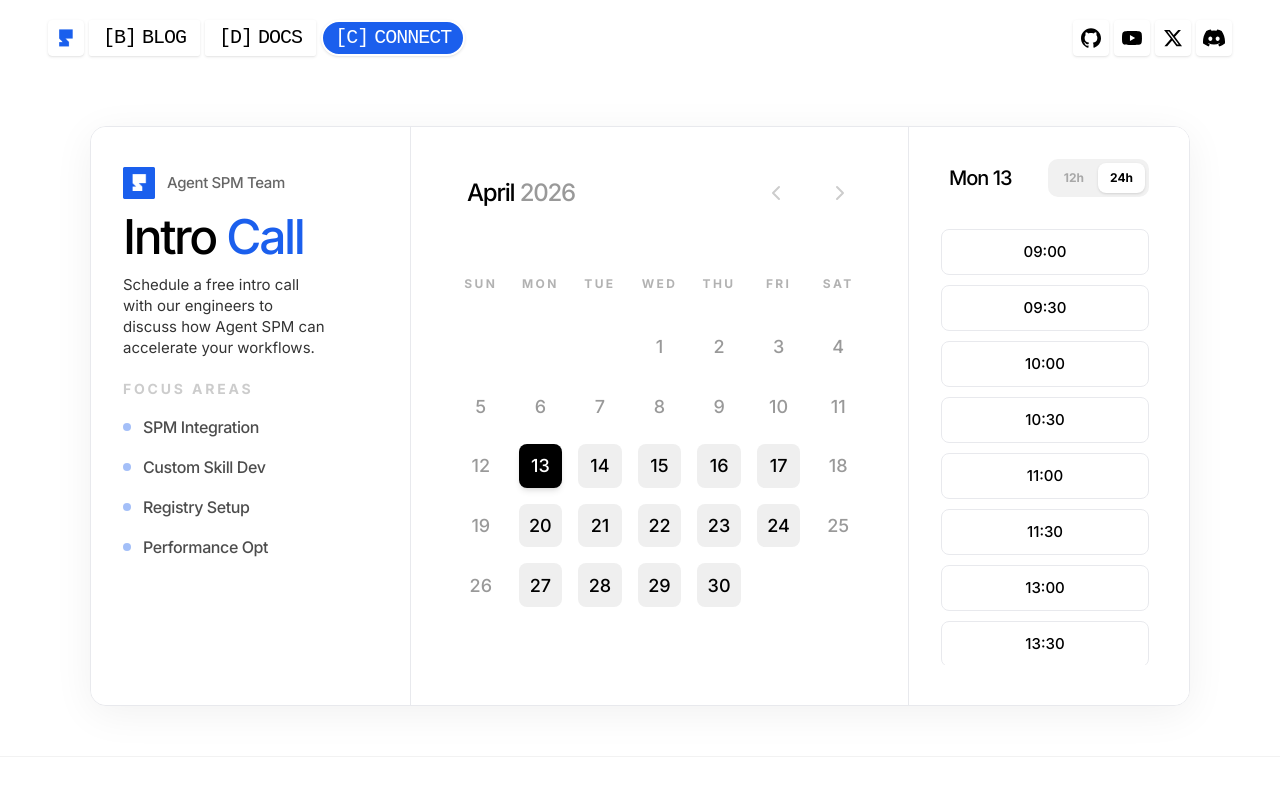
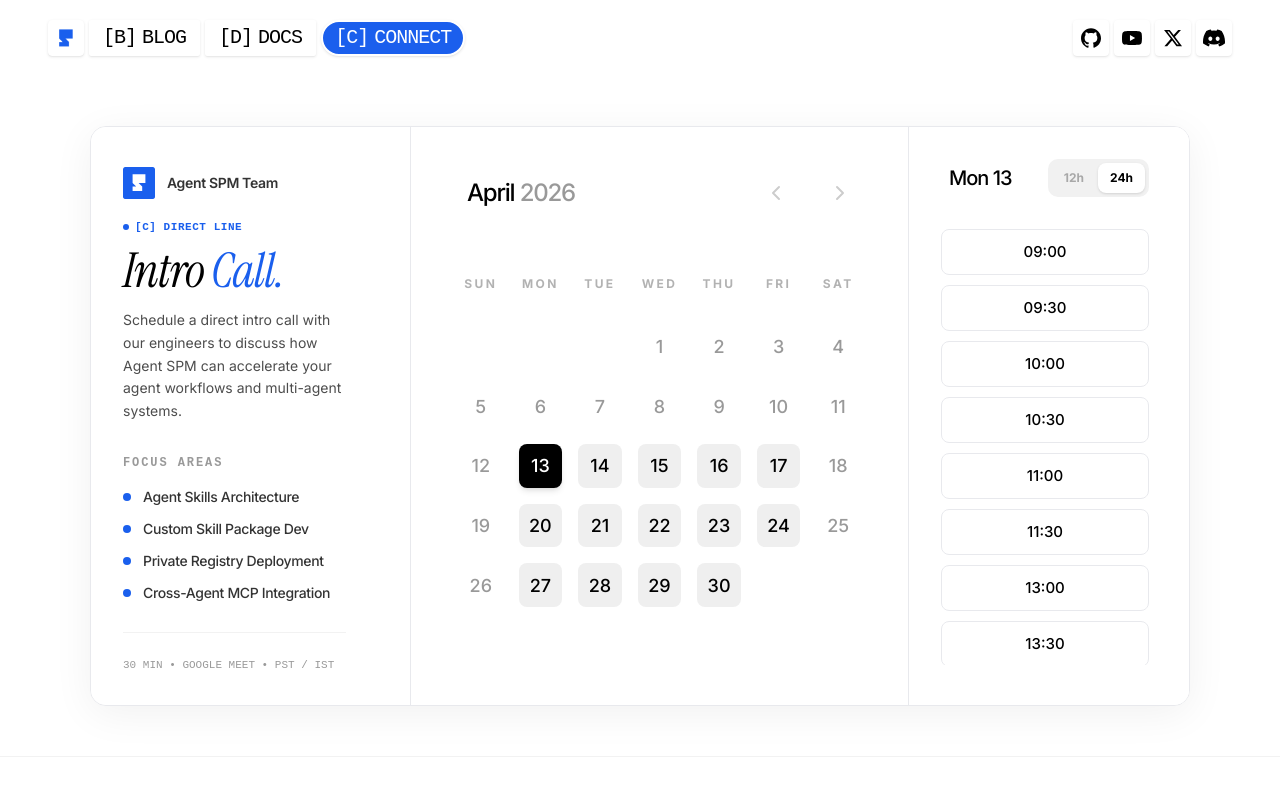
Before and after one commit to agent-spm/agent-spm-web, a Next.js app: page /connect in a window 1280 px wide. Shown: the top 800 px of the page. Built offline with nearby package versions, Linux system fonts and the light colour scheme; no server answers; a web font is replaced by a local one.

Commit message:
refactor(connect): update ConnectHero sidebar with meeting details and agenda

```diff
--- a/src/components/connect/ConnectHero.tsx
+++ b/src/components/connect/ConnectHero.tsx
@@ -1,55 +1,75 @@
-import Image from 'next/image';
+import Image from "next/image";
 
 export const ConnectHero = () => {
   return (
-    <div className="flex flex-col pt-2 pr-12 h-full">
+    <div className="flex flex-col pt-2 pr-4 sm:pr-8 h-full">
       {/* Branding */}
-      <div className="flex items-center gap-3 mb-4">
-        <div className="w-8 h-8 relative">
+      <div className="flex items-center gap-3 mb-5">
+        <div className="w-8 h-8 relative rounded-[2px] overflow-hidden">
           <Image
-            src="/images/logo.png"
+            src="/images/figma/spm-logo-footer.svg"
             alt="Agent SPM Logo"
             width={32}
             height={32}
             className="object-contain"
+            onError={(e) => {
+              const target = e.currentTarget as HTMLImageElement;
+              target.onerror = null;
+              target.src = "/images/figma/Group 45.png";
+            }}
           />
         </div>
-        <span className="text-[15px] font-medium tracking-tight text-brand-black/60 font-sans">
+        <span className="text-sm font-semibold tracking-tight text-black/80 font-sans">
           Agent SPM Team
         </span>
       </div>
 
+      {/* Eyebrow Tag */}
+      <div className="mb-3 inline-flex items-center gap-1.5 font-mono text-[11px] font-semibold tracking-wider text-[#1A5FED] uppercase">
+        <span className="w-1.5 h-1.5 rounded-full bg-[#1A5FED]" />
+        [C] DIRECT LINE
+      </div>
+
       {/* Main Content */}
       <div className="mb-4">
-        <h1 className="text-[48px] leading-[0.9] font-medium text-brand-black tracking-tighter">
-          Intro <span className="text-brand-blue">Call</span>
+        <h1
+          className="font-instrument-serif text-4xl sm:text-5xl italic font-normal text-black tracking-tight leading-[0.95]"
+          style={{ fontFamily: "'Instrument Serif', Georgia, serif" }}
+        >
+          Intro <span className="text-[#1A5FED]">Call.</span>
         </h1>
       </div>
 
-      <p className="text-[15px] leading-[1.4] font-normal text-brand-black/80 mb-5 max-w-[360px] font-sans">
-        Schedule a free intro call with our engineers to discuss how Agent SPM can accelerate your workflows.
+      <p className="text-sm leading-relaxed font-normal text-black/70 mb-8 max-w-[320px] font-sans">
+        Schedule a direct intro call with our engineers to discuss how Agent SPM can accelerate your agent workflows and multi-agent systems.
       </p>
 
       <div className="space-y-4 mb-auto">
-        <h3 className="text-[14px] font-bold text-brand-black/20 tracking-[0.2em] uppercase mb-4">
+        <h3 className="text-xs font-bold text-black/40 tracking-[0.16em] uppercase font-mono">
           Focus Areas
         </h3>
-        <ul className="space-y-4">
+        <ul className="space-y-3 font-sans">
           {[
-            "SPM Integration",
-            "Custom Skill Dev",
-            "Registry Setup",
-            "Performance Opt"
+            "Agent Skills Architecture",
+            "Custom Skill Package Dev",
+            "Private Registry Deployment",
+            "Cross-Agent MCP Integration",
           ].map((item, i) => (
-            <li key={i} className="flex items-center gap-3 text-[16px] font-medium text-brand-black/70 font-sans tracking-tight hover:text-brand-blue transition-colors cursor-default">
-              <span className="w-2 h-2 rounded-full bg-brand-blue/40" />
+            <li
+              key={i}
+              className="flex items-center gap-3 text-sm font-medium text-black/80 tracking-tight hover:text-[#1A5FED] transition-colors cursor-default"
+            >
+              <span className="w-2 h-2 rounded-full bg-[#1A5FED]" />
               {item}
             </li>
           ))}
         </ul>
       </div>
 
-      {/* Metadata removed for minimalism */}
+      {/* Metadata Footnote */}
+      <div className="pt-6 mt-6 border-t border-black/5 font-mono text-[11px] text-black/40">
+        30 MIN • GOOGLE MEET • PST / IST
+      </div>
     </div>
   );
 };
```
